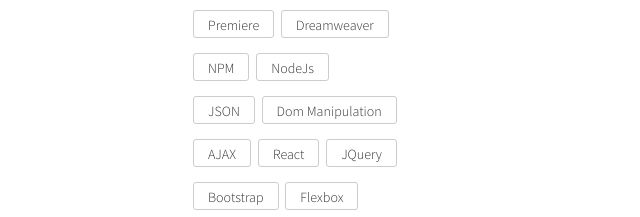
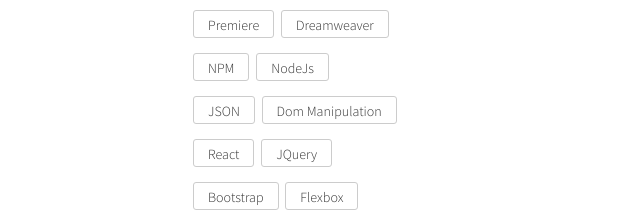
Before and after one commit to ZormeneKinanee1/ZormeneKinanee1.github.io, a plain HTML site: page Skills.html in a window 1280 px wide. Shown: the part 461-678 px from the top of the page, 464-1104 px from the left. Drawn offline with Linux system fonts and the light colour scheme; some packages are replaced by stand-ins of ours; files whose address does not match are found by name.

Commit message:
Update Skills.html

```diff
--- a/Skills.html
+++ b/Skills.html
@@ -172,7 +172,6 @@
                </li>
 
                <li>
-                <span> AJAX</span>
                 <span> React</span>
                 <span>JQuery</span>
               </li>
```
